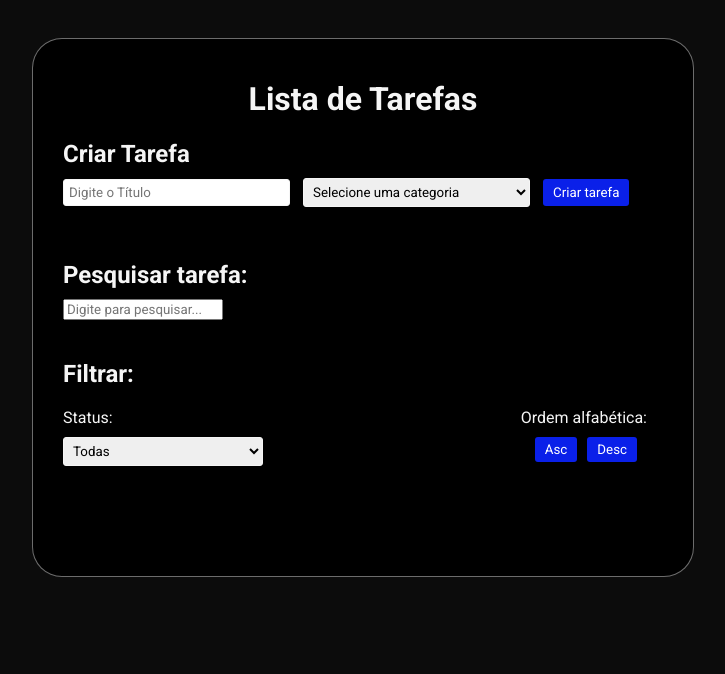
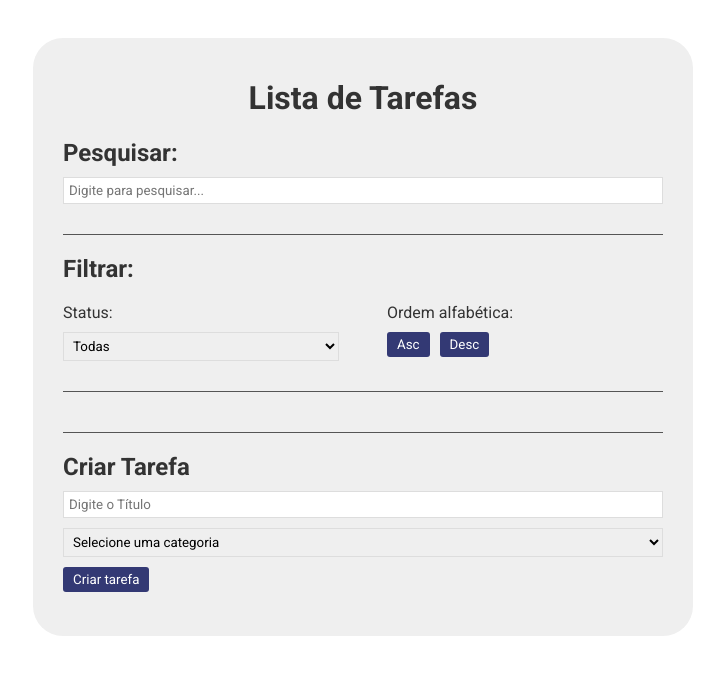
Before and after one commit to Igor-Brandalise/Todo-list, a React (Vite) app: page / in a window 1280 px wide. Shown: the top 674 px of the page, without its empty margins (277-1002 px from the left). Built offline with nearby package versions, Linux system fonts and the light colour scheme.

Commit message:
Revert "ajuste do h2"
This reverts commit de5fba45ad27269d54ea2f41576b57f6d3324bdd.

```diff
--- a/src/App.css
+++ b/src/App.css
@@ -5,16 +5,15 @@
 }
 
 body {
-  background-color: rgba(0, 0, 0, 0.952);
-  color: #f5f5f5;
+  background-color: white;
+  color: #333;
   padding: 30px;
 }
 
 .app {
-  border: 1px solid rgba(255, 255, 255, 0.425);
   max-width: 600px;
   margin: 0 auto 300px;
-  background-color: rgba(0, 0, 0, 0.952);
+  background-color: #efefef;
   padding: 20px 30px;
   border-radius: 30px;
 }
@@ -36,7 +35,7 @@ input {
 }
 
 button {
-  background-color: #0a20e9;
+  background-color: #333974;
   color: white;
   padding: 5px 10px;
   margin-right: 10px;
@@ -51,15 +50,14 @@ button:hover {
 }
 
 .todo-list {
-  color: #0a20e9;
   margin-bottom: 20px;
   padding-bottom: 20px;
-
+  border-bottom: 1px solid #555;
 }
 
 .todo {
   background-color: white;
-  color: #000;
+  box-shadow: 0 0 10px rgba(0, 0, 0, 0.1);
   padding: 10px;
   margin-bottom: 10px;
   border-radius: 5px;
@@ -69,42 +67,28 @@ button:hover {
 }
 
 .complete {
-  background-color: #109b10;
+  background-color: #5cb85c;
 }
 
 .remove {
-  background-color: #920904;
+  background-color: #d9534f;
 }
 
 .todo-form {
   padding-bottom: 1.5rem;
 }
 
-.todo-form
 input,
 select {
-  border-radius: 3px;
   padding: 5px;
-
-  width: 17em;
   margin-bottom: 10px;
-  border: 1px solid #f5f5f5;
-
-}
-
-.todo-form .categoria{
-  margin-left: 1em;
-}
-
-.todo-form button{
-
-  height:2em;
-  margin-left: 1em;
+  border: 1px solid #ddd;
+  width: 100%;
 }
 
 .filter,
 .search {
-
+  border-bottom: 1px solid #555;
   margin-bottom: 20px;
   padding-bottom: 20px;
 }
@@ -112,29 +96,9 @@ select {
 .filter-options{
   display: flex;
   justify-content: space-between;
-}
-
-.filter-options select{
-  width: 15em;
-}
-
-.filter-options p{
-  text-align: left;
+  gap: 3rem;
 }
 
 .filter-options div{
-  text-align: right;
-  padding-right: 1em;
+  flex: 1 1 0;
 }
-
-.tarefa{
-  font-weight: 800;
-  font-size: 1.2em;
-}
-
-.category{
-
-  font-weight: 400;
-  font-size: 1em;
-  color: #240505;
-}
--- a/src/App.jsx
+++ b/src/App.jsx
@@ -43,7 +43,6 @@ function App() {
     <div className="app">
       <h1>Lista de Tarefas</h1>
 
-      <TodoForm addTodo={addTodo} />
       <Search search={search} setSearch={setSearch} />
       <Filter filter={filter} setFilter={setFilter} setSort={setSort} />
 
@@ -73,6 +72,7 @@ function App() {
             />
           ))}
       </div>
+      <TodoForm addTodo={addTodo} />
     </div>
   );
 }
--- a/src/components/Search.jsx
+++ b/src/components/Search.jsx
@@ -3,7 +3,7 @@ import React from "react";
 const Search = ({ search, setSearch }) => {
   return (
     <div className="search">
-      <h2>Pesquisar tarefa:</h2>
+      <h2>Pesquisar:</h2>
       <input
         type="text"
         value={search}
--- a/src/components/todo.jsx
+++ b/src/components/todo.jsx
@@ -7,7 +7,7 @@ const Todo = ({ todo, removeTodo, completeTodo }) => {
       style={ { textDecoration: todo.isCompleted ? "line-through" : "" } }
     >
       <div className="content">
-        <p className="tarefa">{todo.text}</p>
+        <p>{todo.text}</p>
         <p className="category">{todo.category}</p>
       </div>
 
```
